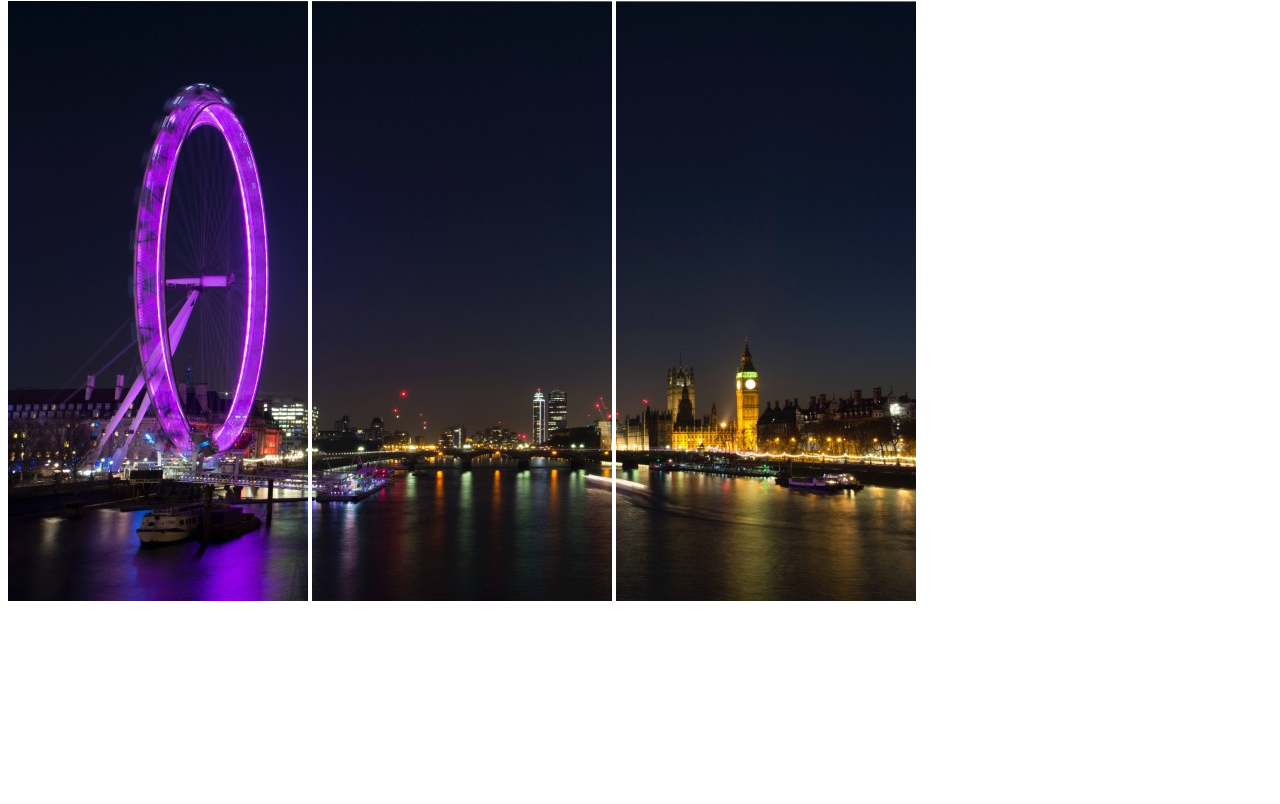
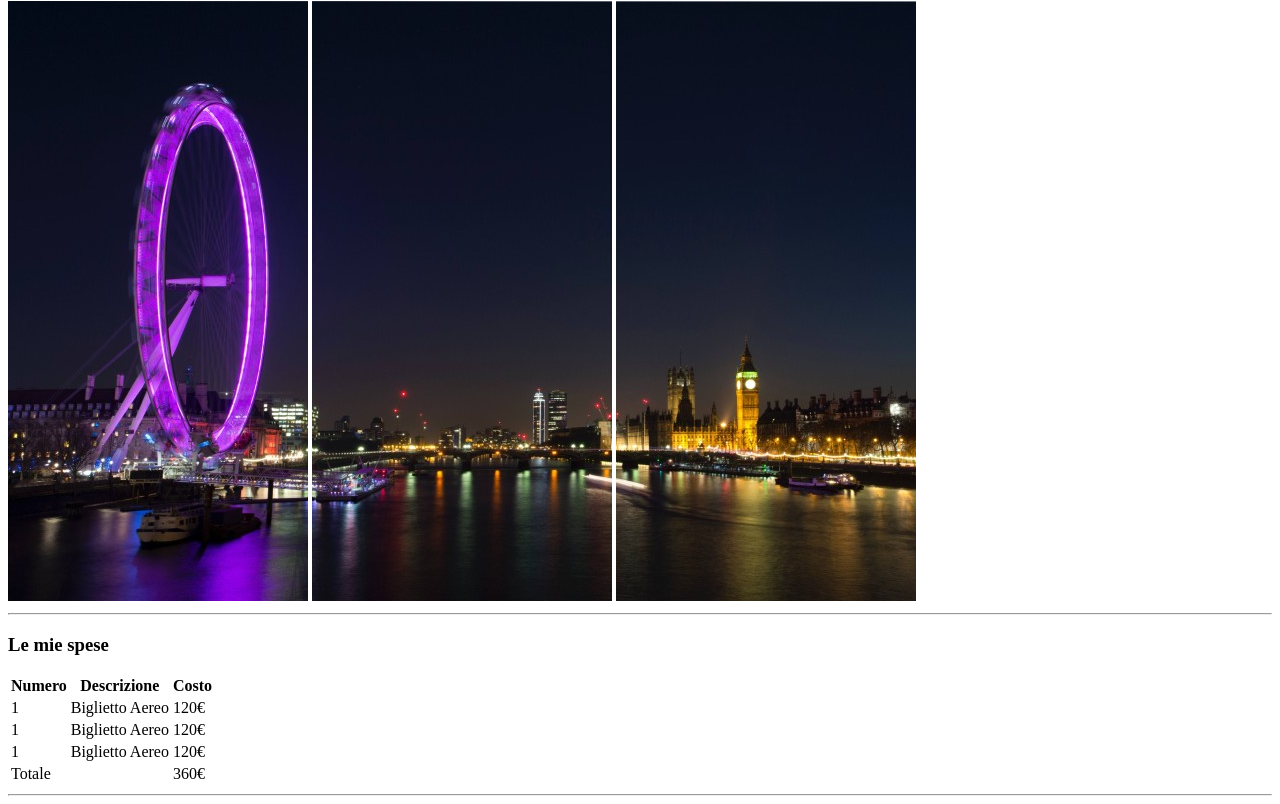
Before and after one commit to trelefede/html-london-trip, a plain HTML site: page index.html in a window 1280 px wide. Shown: the part 79-883 px from the top of the page. Before the commit the page ends 800 px from the top, so only its background shows below. Drawn offline with Linux system fonts and the light colour scheme.

Commit message:
end my expenses

```diff
--- a/index.html
+++ b/index.html
@@ -15,6 +15,7 @@
         <img src="img/pexels-bill-emrich-230794-0.jpg" alt="London Eye">
         <img src="img/pexels-bill-emrich-230794-1.jpg" alt="London Bridge">
         <img src="img/pexels-bill-emrich-230794-2.jpg" alt="Big Ben">
+        <hr>
     </header>
     <!-- END HEADER -->
 
@@ -22,7 +23,45 @@
     <main>
 
         <!-- my expenses -->
-        <section></section>
+        <section>
+            <h3>Le mie spese</h3>
+            <!-- table expenses -->
+            <table>
+                <thead>
+                    <tr>
+                        <th>Numero</th>
+                        <th>Descrizione</th>
+                        <th>Costo</th>
+                    </tr>
+                </thead>
+                <tbody>
+                    <tr>
+                        <td>1</td>
+                        <td>Biglietto Aereo</td>
+                        <td>120€</td>
+                    </tr>
+                    <tr>
+                        <td>1</td>
+                        <td>Biglietto Aereo</td>
+                        <td>120€</td>
+                    </tr>
+                    <tr>
+                        <td>1</td>
+                        <td>Biglietto Aereo</td>
+                        <td>120€</td>
+                    </tr>
+                </tbody>
+                <tfoot>
+                    <tr>
+                        <td>Totale</td>
+                        <td></td>
+                        <td>360€</td>
+                    </tr>
+                </tfoot>
+            </table>
+            <!-- end table expenses -->
+            <hr>
+        </section>
         <!-- end my expenses -->
 
         <!-- things to do -->
```
